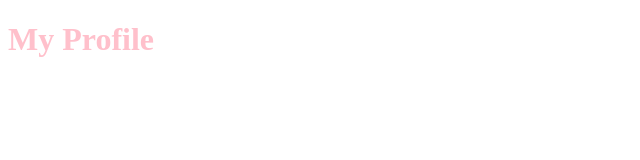
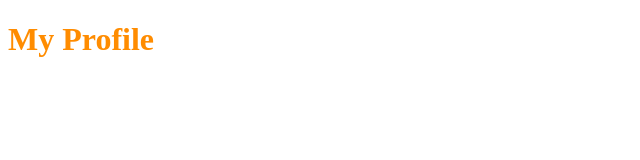
Before and after one commit to justinefrost/frostjustine, a plain HTML site: page index.html in a window 1280 px wide. Shown: the whole page, without its empty margins (0-640 px from the left). Drawn offline with Linux system fonts and the light colour scheme.

Commit message:
Update index.html

```diff
--- a/index.html
+++ b/index.html
@@ -4,5 +4,5 @@
 </head>
 
 <body>
-<h1 style="color:pink;">My Profile</h1>
+<h1 style="color:DarkOrange;">My Profile</h1>
 </body>
```
